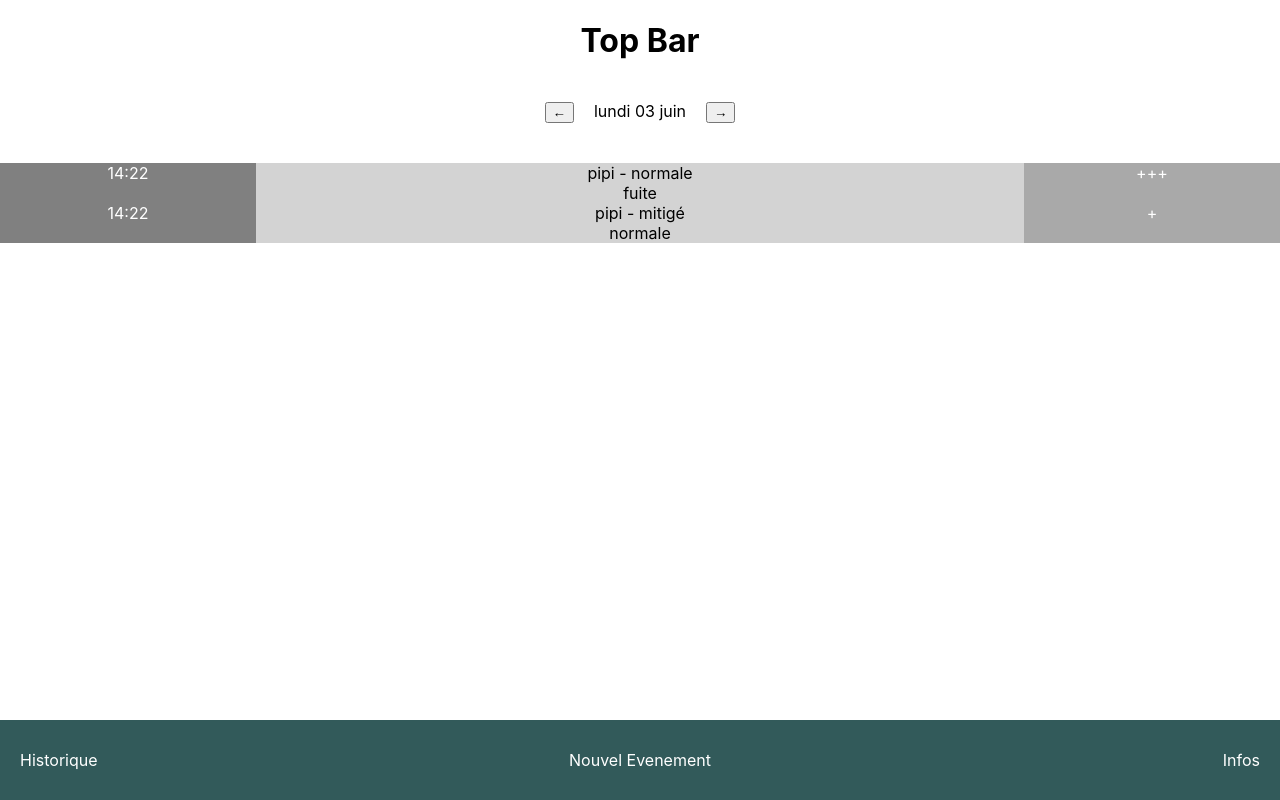
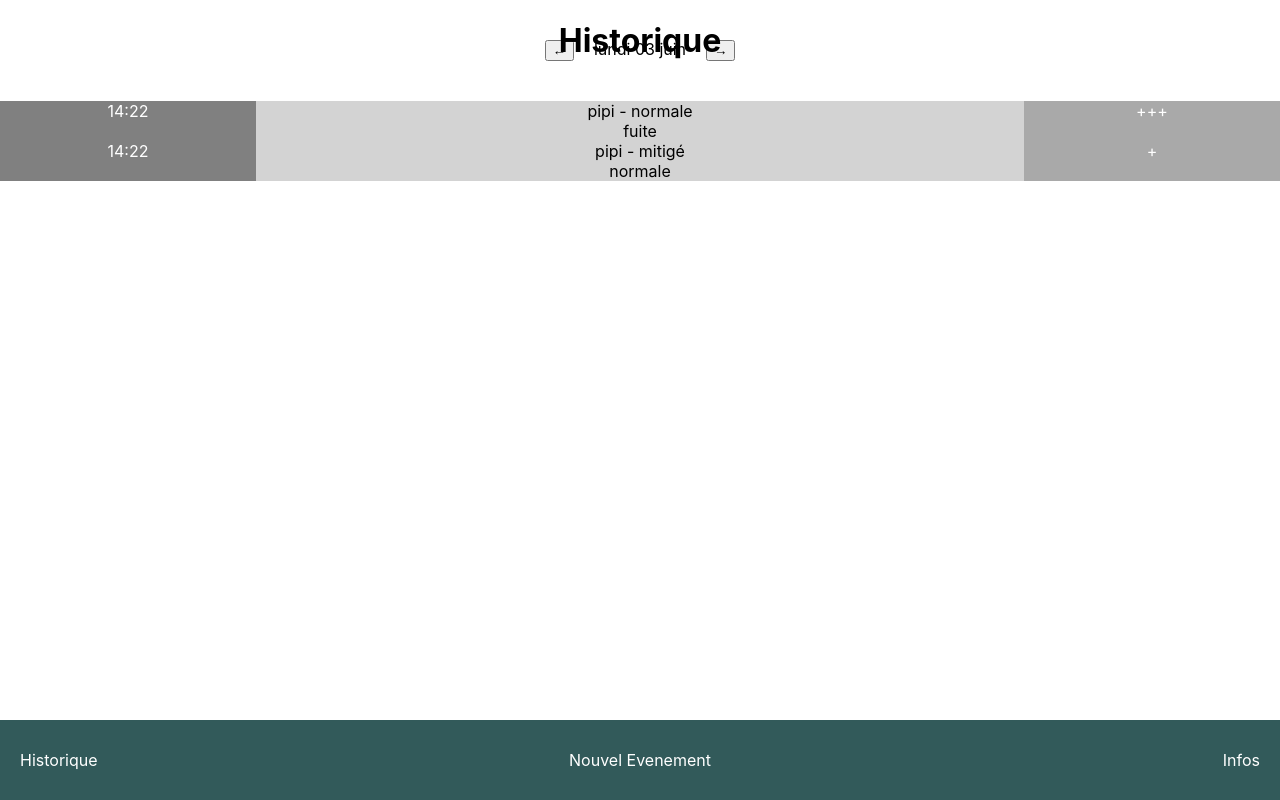
Before and after one commit to FlorianGardy/up-day-mobile, a React (Create React App) app: page /history in a window 1280 px wide. Built offline with nearby package versions, Linux system fonts and the light colour scheme.

Commit message:
Change date format on History page to avoid errors

```diff
--- a/src/pages/History.page.jsx
+++ b/src/pages/History.page.jsx
@@ -5,24 +5,27 @@ import { events } from "../data";
 import EventRow from "../components/EventRow.jsx";
 import Navbar from "../components/Navbar";
 import HistoryDateSelection from "../components/HistoryDateSelection";
+import TopBar from "../components/TopBar";
 
 const History = () => {
-  moment.suppressDeprecationWarnings = true; // supress moment warning due to date format
-
   const [dateIndex, setDateIndex] = useState(0);
-  const [uniqueDates, setUniqueDates] = useState(moment().format("MM-DD-YYYY"));
+  const [uniqueDates, setUniqueDates] = useState(moment().format("YYYY-MM-DD"));
 
   useEffect(() => {
     setUniqueDates(
       [
-        ...new Set(events.map(event => moment(event.date).format("MM-DD-YYYY")))
+        ...new Set(events.map(event => moment(event.date).format("YYYY-MM-DD")))
       ].sort((a, b) => a - b)
     );
   }, []);
 
   return (
     <div>
-      <h1>Top Bar</h1> {/* To be replaced by "TopBar" component */}
+      <TopBar
+        title="Historique"
+        leftButtonInfo={{ isVisible: false }}
+        rightButtonInfo={{ isVisible: false }}
+      />
       <HistoryDateSelection
         date={uniqueDates[dateIndex]}
         rightButtonOnClick={() =>
@@ -33,7 +36,7 @@ const History = () => {
       {events
         .filter(
           event =>
-            moment(event.date).format("MM-DD-YYYY") === uniqueDates[dateIndex]
+            moment(event.date).format("YYYY-MM-DD") === uniqueDates[dateIndex]
         )
         .map(event => (
           <EventRow
```
